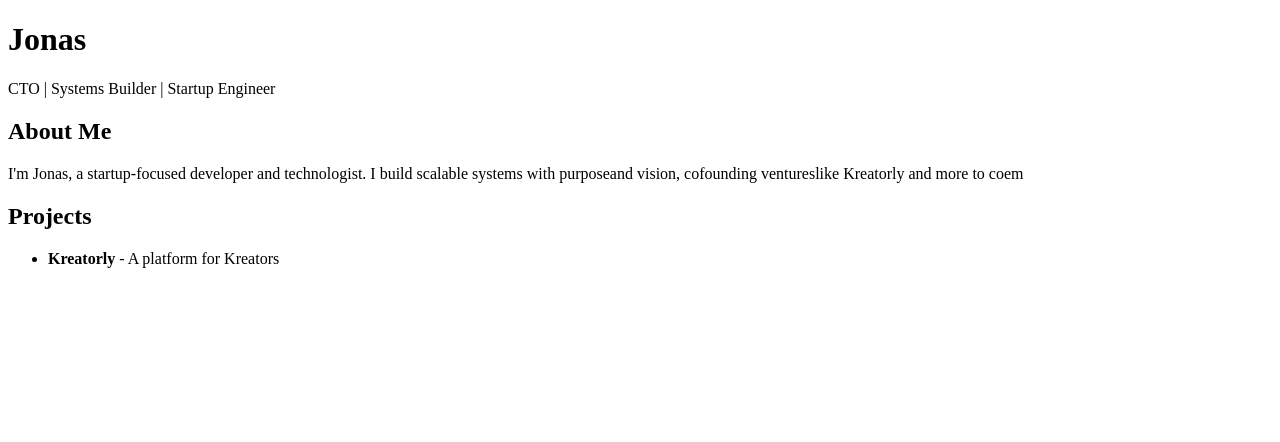
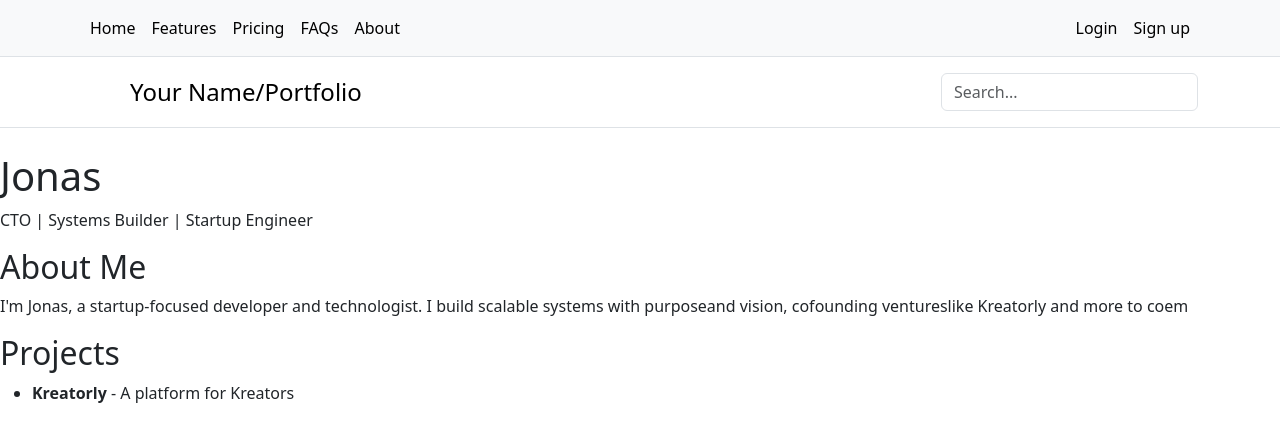
Before and after one commit to developerjonas/developerjonas.github.io, a plain HTML site: page index.html in a window 1280 px wide. Drawn offline with nearby package versions, Linux system fonts and the light colour scheme.

Commit message:
Updated somethings

```diff
--- a/index.html
+++ b/index.html
@@ -4,8 +4,38 @@
     <meta charset="UTF-8">
     <meta name="viewport" content="width=device-width, initial-scale=1.0">
     <title>Jonas | </title>
+    <link href="https://cdn.jsdelivr.net/npm/bootstrap@5.3.7/dist/css/bootstrap.min.css" rel="stylesheet" integrity="sha384-LN+7fdVzj6u52u30Kp6M/trliBMCMKTyK833zpbD+pXdCLuTusPj697FH4R/5mcr" crossorigin="anonymous">
+    <script src="https://cdn.jsdelivr.net/npm/bootstrap@5.3.7/dist/js/bootstrap.bundle.min.js" integrity="sha384-ndDqU0Gzau9qJ1lfW4pNLlhNTkCfHzAVBReH9diLvGRem5+R9g2FzA8ZGN954O5Q" crossorigin="anonymous"></script>
+
 </head>
 <body>
+    <nav class="py-2 bg-body-tertiary border-bottom">
+  <div class="container d-flex flex-wrap">
+    <ul class="nav me-auto">
+      <li class="nav-item"><a href="#" class="nav-link link-body-emphasis px-2 active" aria-current="page">Home</a></li>
+      <li class="nav-item"><a href="#" class="nav-link link-body-emphasis px-2">Features</a></li>
+      <li class="nav-item"><a href="#" class="nav-link link-body-emphasis px-2">Pricing</a></li>
+      <li class="nav-item"><a href="#" class="nav-link link-body-emphasis px-2">FAQs</a></li>
+      <li class="nav-item"><a href="#" class="nav-link link-body-emphasis px-2">About</a></li>
+    </ul>
+    <ul class="nav">
+      <li class="nav-item"><a href="#" class="nav-link link-body-emphasis px-2">Login</a></li>
+      <li class="nav-item"><a href="#" class="nav-link link-body-emphasis px-2">Sign up</a></li>
+    </ul>
+  </div>
+</nav>
+
+<header class="py-3 mb-4 border-bottom">
+  <div class="container d-flex flex-wrap justify-content-center">
+    <a href="/" class="d-flex align-items-center mb-3 mb-lg-0 me-lg-auto link-body-emphasis text-decoration-none">
+      <svg class="bi me-2" width="40" height="32" aria-hidden="true"><use xlink:href="#bootstrap"></use></svg>
+      <span class="fs-4">Your Name/Portfolio</span>
+    </a>
+    <form class="col-12 col-lg-auto mb-3 mb-lg-0" role="search">
+      <input type="search" class="form-control" placeholder="Search..." aria-label="Search">
+    </form>
+  </div>
+</header>
     <header>
         <h1>
             Jonas
```
Also changed, not shown: contact.html (added).
